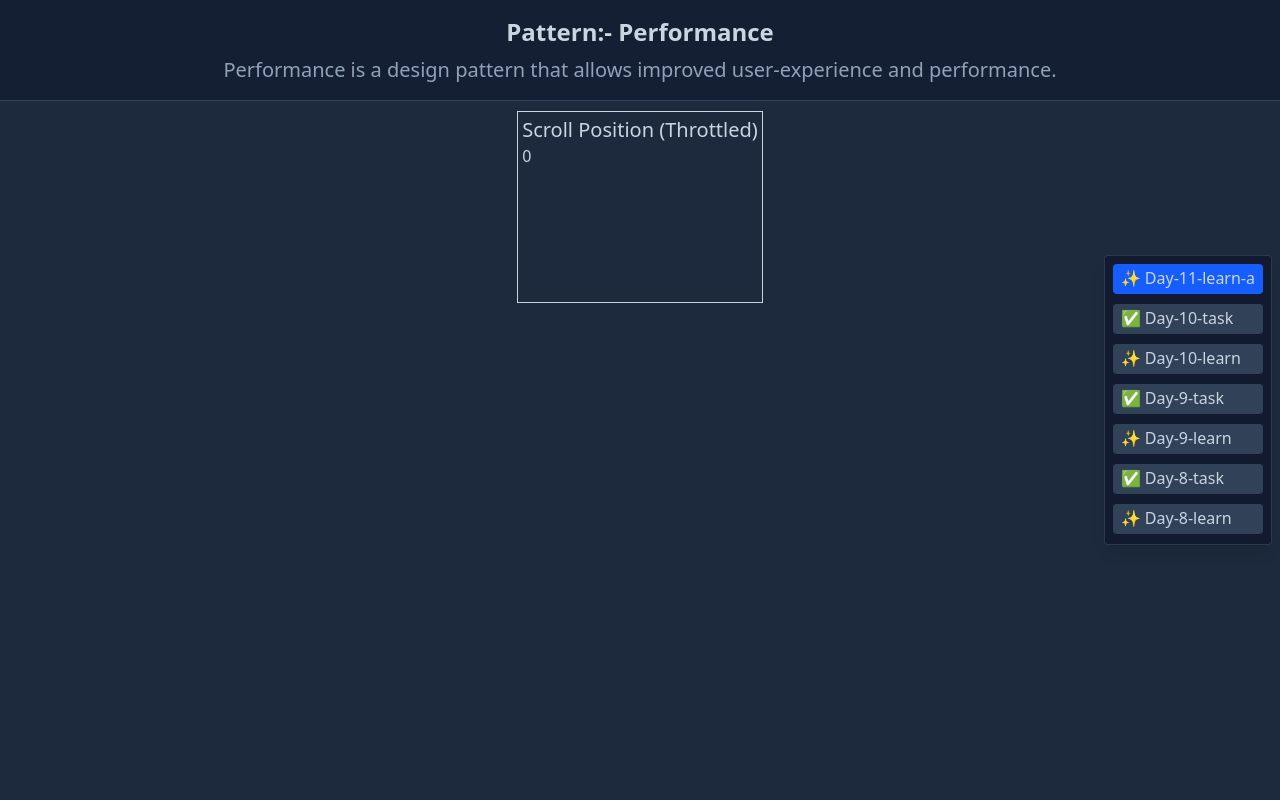
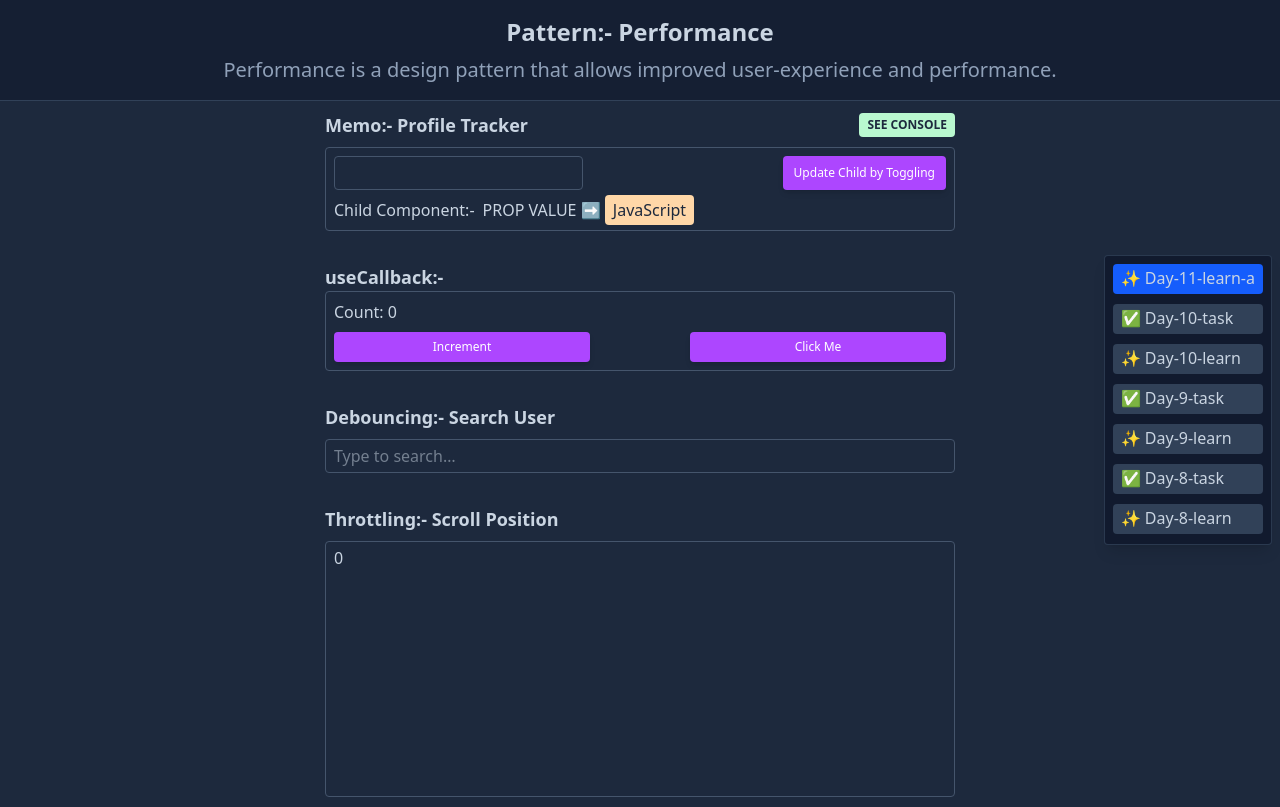
Before and after one commit to taiseen/react-design-patterns, a React (Vite) app: page / in a window 1280 px wide. Built offline with nearby package versions, Linux system fonts and the light colour scheme.

Commit message:
feat: [LEARN] performance-pattern - part-1 - v2

```diff
--- /dev/null
+++ b/src/11-performance/learn/part1/debouncing/SearchBox.jsx
@@ -0,0 +1,35 @@
+import useDebounce from "./hook/useDebounce";
+import { useState, useEffect } from "react";
+
+const SearchBox = () => {
+  const DELAY_TIME_IN_MS = 600;
+
+  const [query, setQuery] = useState("");
+
+  const debouncedQuery = useDebounce(query, DELAY_TIME_IN_MS);
+
+  useEffect(() => {
+    if (!debouncedQuery) return;
+
+    console.log("API Call with:", debouncedQuery);
+
+    // Simulated API:
+    // fetch(`/api?q=${debouncedQuery}`)
+  }, [debouncedQuery]);
+
+  return (
+    <div className="space-y-2">
+      <h1 className="text-lg font-semibold">Debouncing:- Search User</h1>
+
+      <input
+        type="text"
+        value={query}
+        placeholder="Type to search…"
+        className="borderV1 px-2 py-1 w-full"
+        onChange={(e) => setQuery(e.target.value)}
+      />
+    </div>
+  );
+};
+
+export default SearchBox;
--- /dev/null
+++ b/src/11-performance/learn/part1/debouncing/hook/useDebounce.js
@@ -0,0 +1,17 @@
+import { useState, useEffect } from 'react';
+
+const useDebounce = (value, delay = 500) => {
+    const [debouncedValue, setDebouncedValue] = useState(value);
+
+    useEffect(() => {
+        const timeOutId = setTimeout(() => {
+            setDebouncedValue(value);
+        }, delay);
+
+        return () => clearTimeout(timeOutId);
+    }, [value, delay]);
+
+    return debouncedValue;
+}
+
+export default useDebounce
--- a/src/11-performance/learn/part1/index.jsx
+++ b/src/11-performance/learn/part1/index.jsx
@@ -1,8 +1,17 @@
+import ParentUseCallBack from "./memoization/useCallback";
+import MemoProfileTrack from "./memoization/memo";
 import ScrollTracker from "./throttling/ScrollTracker";
+import SearchBox from "./debouncing/SearchBox";
 
 const Part1 = () => {
   return (
-    <div>
+    <div className="space-y-8 w-1/2">
+      <MemoProfileTrack />
+
+      <ParentUseCallBack />
+
+      <SearchBox />
+
       <ScrollTracker />
     </div>
   );
--- /dev/null
+++ b/src/11-performance/learn/part1/memoization/memo/ProfileTracker.jsx
@@ -0,0 +1,22 @@
+import { memo } from "react";
+
+const ProfileCard = ({ name }) => {
+  console.log("➡️ child value change \nRendered <ProfileCard />");
+
+  return (
+    <div className="flex gap-2">
+      <h2>Child Component:-</h2>
+
+      <p>
+        PROP VALUE ➡️{" "}
+        <span className="px-2 py-1 bg-orange-200 text-slate-800 rounded">
+          {name}
+        </span>
+      </p>
+    </div>
+  );
+};
+
+const MemoizedCard = memo(ProfileCard);
+
+export default MemoizedCard;
--- /dev/null
+++ b/src/11-performance/learn/part1/memoization/memo/index.jsx
@@ -0,0 +1,45 @@
+import Button from "../../../../../components/ui/Button";
+import MemoizedCard from "./ProfileTracker";
+import { useState } from "react";
+
+const MemoProfileTrack = () => {
+  const [value, setValue] = useState("");
+
+  const [childValue, setChildValue] = useState("JavaScript");
+
+  console.log("⭕ parent value change \nRendered <MemoProfileTrack />");
+
+  const handleChildeValueToggle = () => {
+    setChildValue((prev) => (prev === "JavaScript" ? "React" : "JavaScript"));
+  };
+
+  return (
+    <div className="space-y-2">
+      <h1 className="text-lg font-semibold flex justify-between items-center">
+        Memo:- Profile Tracker{" "}
+        <span className="bg-green-200 text-slate-800 px-2 py-1 text-xs rounded">
+          SEE CONSOLE
+        </span>
+      </h1>
+
+      <div className="p-2 borderV1 space-y-2">
+        <div className="flex gap-3 justify-between">
+          <input
+            value={value}
+            className="px-2 py-1 borderV1"
+            onChange={(e) => setValue(e.target.value)}
+          />
+
+          <Button onClick={handleChildeValueToggle} size="sm" className="w-fit">
+            Update Child by Toggling
+          </Button>
+        </div>
+
+        {/* 🟥🟥🟥 its re-render only when its props change. 🟥🟥🟥 */}
+        <MemoizedCard name={childValue} />
+      </div>
+    </div>
+  );
+};
+
+export default MemoProfileTrack;
--- /dev/null
+++ b/src/11-performance/learn/part1/memoization/useCallback/Child.jsx
@@ -0,0 +1,16 @@
+import { memo } from "react";
+import Button from "../../../../../components/ui/Button";
+
+const ChildComponent = ({ onClick }) => {
+  console.log("Child Rendered");
+
+  return (
+    <Button size="sm" onClick={onClick}>
+      Click Me
+    </Button>
+  );
+};
+
+const Child = memo(ChildComponent);
+
+export default Child;
--- /dev/null
+++ b/src/11-performance/learn/part1/memoization/useCallback/NOTE.md
@@ -0,0 +1,64 @@
+> 29 - December - 2025
+>
+# useCallBack:-
+
+##> Why Inline Functions Break Memoization in React
+
+When a parent component renders for the first time, a function is created in memory.
+Let’s say its reference is **X**.
+
+Now, when you click a button and update state in the parent component, React re-renders the parent.
+During this re-render, **a brand-new function is created**, even if the code looks exactly the same.
+
+So now the function reference becomes **Y**, not **X**.
+
+---
+
+## Why This Matters
+
+In JavaScript, **functions are reference types**, just like objects.
+React does not compare how a function looks.
+It compares **where the function lives in memory**.
+
+Because the function reference changes:
+
+- React thinks the prop has changed
+- The child component re-renders
+- This happens **even if the child is wrapped with `React.memo`**
+
+> `That’s why` `inline arrow functions` `break memoization`.
+
+---
+
+## The Core Mental Model
+
+- Every render creates new inline functions
+- New function reference = prop changed
+- Prop changed = child re-render
+
+Keep this mental model clear.
+
+---
+
+## The Solution: `useCallback`
+
+React provides the `useCallback` hook to solve this problem.
+
+### What `useCallback` does
+
+- Memoizes the function
+- Keeps the **same function reference** between renders
+- Recreates the function **only when dependencies change**
+
+Because the reference stays stable:
+
+- The child component sees no prop change
+- The child does **not** re-render unnecessarily
+
+---
+
+## Final NOTE (Thumb Rule)
+
+- **Inline arrow functions create new references on every render.**
+- **New references break memoization.**
+- **Use `useCallback` to stabilize function references and avoid unnecessary re-renders.**
--- /dev/null
+++ b/src/11-performance/learn/part1/memoization/useCallback/index.jsx
@@ -0,0 +1,46 @@
+import { useCallback, useState } from "react";
+import Button from "../../../../../components/ui/Button";
+import Child from "./Child";
+
+const ParentUseCallBack = () => {
+  const [count, setCount] = useState(0);
+
+  /**
+   * NOTE (Thumb Rule):
+   * React-এ inline arrow function দিলে প্রতি render-এ নতুন function reference তৈরি হয়।
+   * নতুন reference মানে prop change, আর prop change হলে memo থাকলেও child re-render হবে।
+   *
+   * সমাধান সহজ:
+   * function reference stable রাখতে useCallback ব্যবহার করো।
+   * useCallback একই function reference ধরে রাখে যতক্ষণ dependency না বদলায়।
+   */
+
+  const handleClick = useCallback(() => {
+    console.log("Child Clicked!");
+  }, []);
+
+  // const handleClick = () => console.log("Child Clicked!");
+
+  console.log("Parent-Use-CallBack Rendered");
+
+  return (
+    <div>
+      <h1 className="text-lg font-semibold">useCallback:-</h1>
+
+      <div className="p-2 borderV1 space-y-2">
+        <p>Count: {count}</p>
+
+        <div className="flex gap-2 justify-between">
+          <Button onClick={() => setCount(count + 1)} size="sm">
+            Increment
+          </Button>
+
+          {/* onClick={() => console.log("Child Clicked!")} */}
+          <Child onClick={handleClick} />
+        </div>
+      </div>
+    </div>
+  );
+};
+
+export default ParentUseCallBack;
--- a/src/11-performance/learn/part1/throttling/ScrollTracker.jsx
+++ b/src/11-performance/learn/part1/throttling/ScrollTracker.jsx
@@ -17,9 +17,10 @@ const ScrollTracker = () => {
   }, []);
 
   return (
-    <div className="border h-48 p-1">
-      <h2 className="text-xl">Scroll Position (Throttled)</h2>
-      <p>{throttledY}</p>
+    <div className="space-y-2">
+      <h1 className="text-lg font-semibold">Throttling:- Scroll Position</h1>
+
+      <p className="borderV1 h-64 px-2 py-1">{throttledY}</p>
     </div>
   );
 };
--- a/src/styles/index.css
+++ b/src/styles/index.css
@@ -2,6 +2,10 @@
 
 .inputV1 {
   @apply border border-slate-500 rounded p-2! w-64 outline-none;
+}
+
+.borderV1 {
+  @apply border border-slate-600 rounded outline-0;
 }
 
 .pubSubScrollbar,
```
